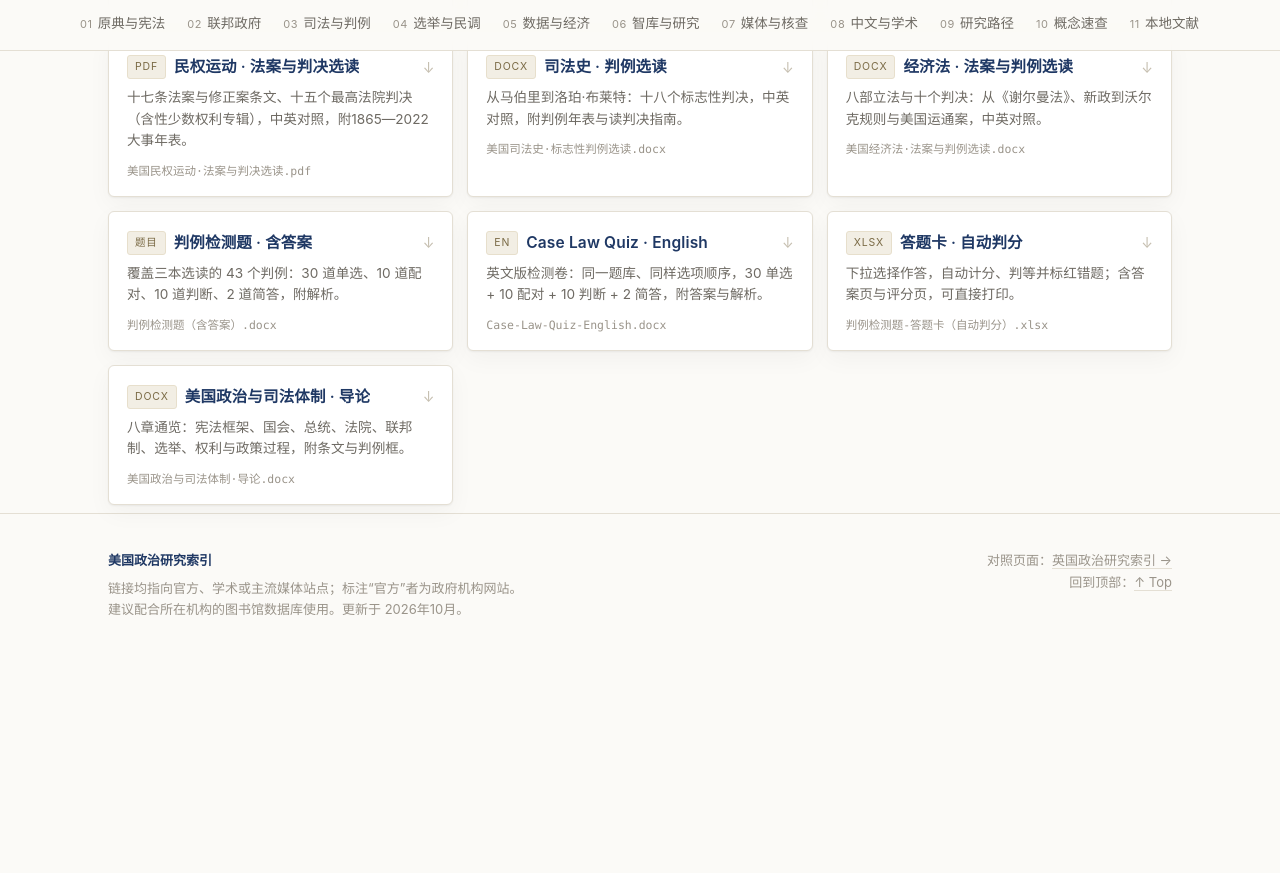
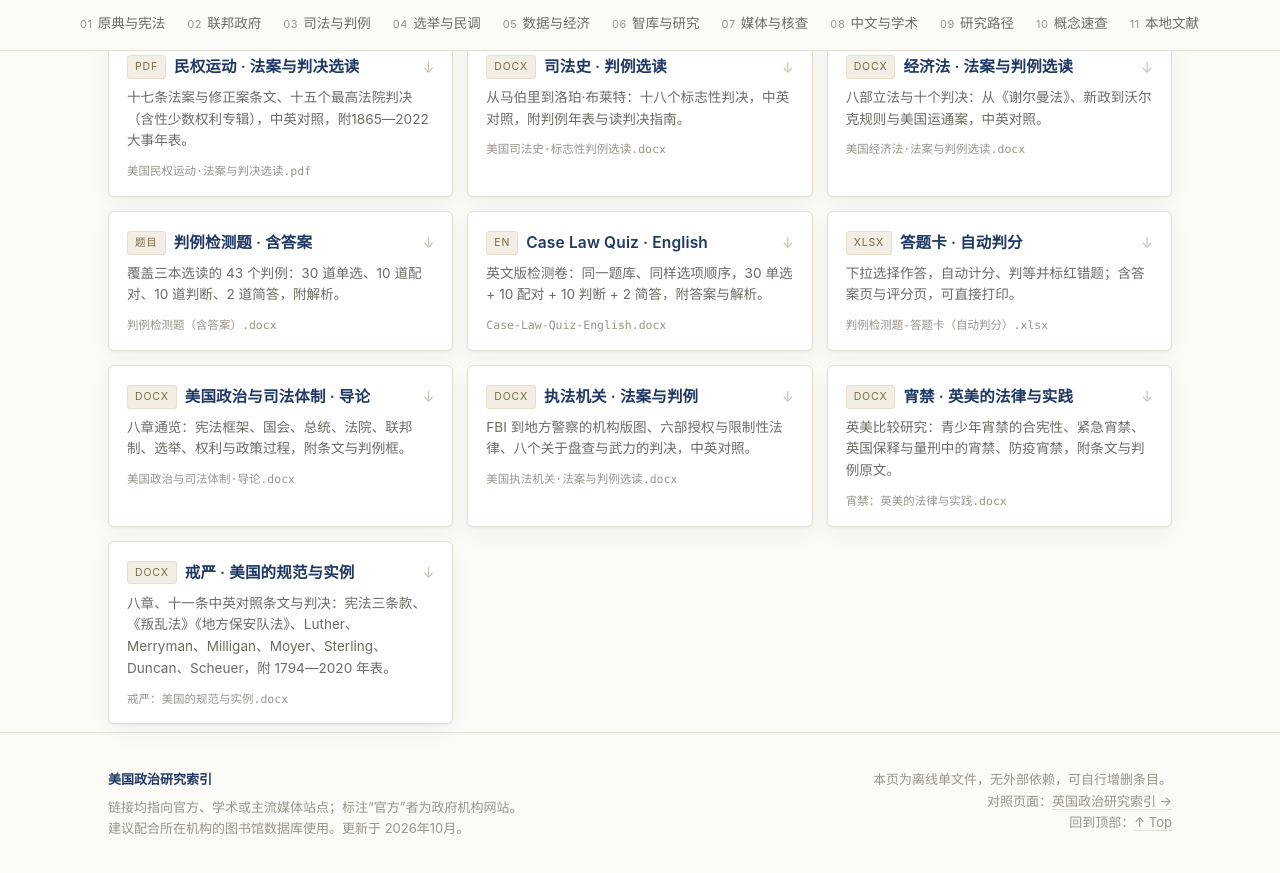
Before and after one commit to unknownpioneer/unknownpioneer.github.io, a Jekyll site: the page usa-index.html, which Jekyll copies as it is, in a window 1280 px wide and 900 px high, scrolled down 5512 px. Shown: the top 873 px of the window. Built offline with Jekyll 4.4.1, drawn with Linux system fonts in a browser that asks for light colours; before the commit the page ends 6193 px from its top, so only the background shows below that.

Commit message:
Add the law-enforcement, curfew, and martial-law readings

```diff
--- a/usa-index.html
+++ b/usa-index.html
@@ -660,6 +660,21 @@
         <p>八章通览：宪法框架、国会、总统、法院、联邦制、选举、权利与政策过程，附条文与判例框。</p>
         <div class="url">美国政治与司法体制·导论.docx</div>
       </a>
+      <a class="card" data-cat="local" href="disk/美国执法机关·法案与判例选读.docx">
+        <div class="card-top"><span class="badge">DOCX</span><h3>执法机关 · 法案与判例</h3><span class="arrow">↓</span></div>
+        <p>FBI 到地方警察的机构版图、六部授权与限制性法律、八个关于盘查与武力的判决，中英对照。</p>
+        <div class="url">美国执法机关·法案与判例选读.docx</div>
+      </a>
+      <a class="card" data-cat="local" href="disk/宵禁：英美的法律与实践.docx">
+        <div class="card-top"><span class="badge">DOCX</span><h3>宵禁 · 英美的法律与实践</h3><span class="arrow">↓</span></div>
+        <p>英美比较研究：青少年宵禁的合宪性、紧急宵禁、英国保释与量刑中的宵禁、防疫宵禁，附条文与判例原文。</p>
+        <div class="url">宵禁：英美的法律与实践.docx</div>
+      </a>
+      <a class="card" data-cat="local" href="disk/戒严：美国的规范与实例.docx">
+        <div class="card-top"><span class="badge">DOCX</span><h3>戒严 · 美国的规范与实例</h3><span class="arrow">↓</span></div>
+        <p>八章、十一条中英对照条文与判决：宪法三条款、《叛乱法》《地方保安队法》、Luther、Merryman、Milligan、Moyer、Sterling、Duncan、Scheuer，附 1794—2020 年表。</p>
+        <div class="url">戒严：美国的规范与实例.docx</div>
+      </a>
     </div>
   </section>
 
@@ -674,6 +689,7 @@
       <div>建议配合所在机构的图书馆数据库使用。更新于 2026年10月。</div>
     </div>
     <div style="text-align:right">
+      <div>本页为离线单文件，无外部依赖，可自行增删条目。</div>
       <div>对照页面：<a href="uk-index.html">英国政治研究索引 →</a></div>
       <div>回到顶部：<a href="#top" onclick="window.scrollTo({top:0,behavior:'smooth'});return false;">↑ Top</a></div>
     </div>
```
Also changed, not shown: 3 other files.
